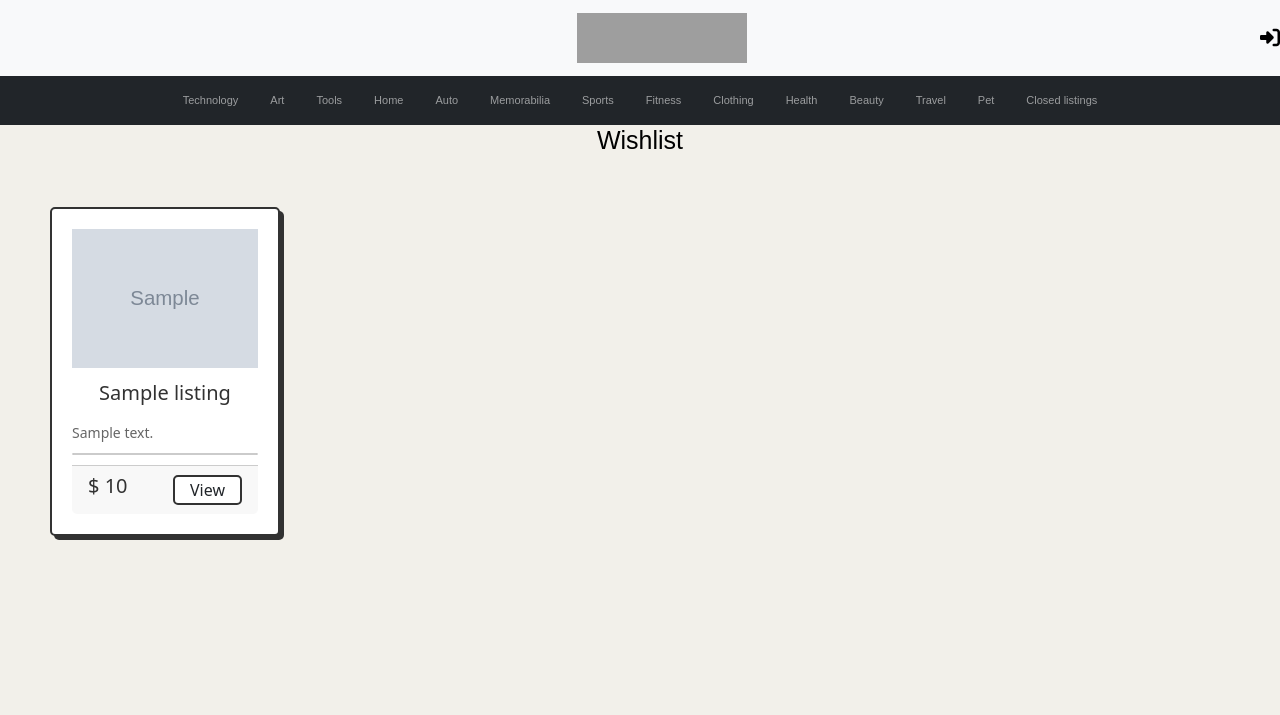
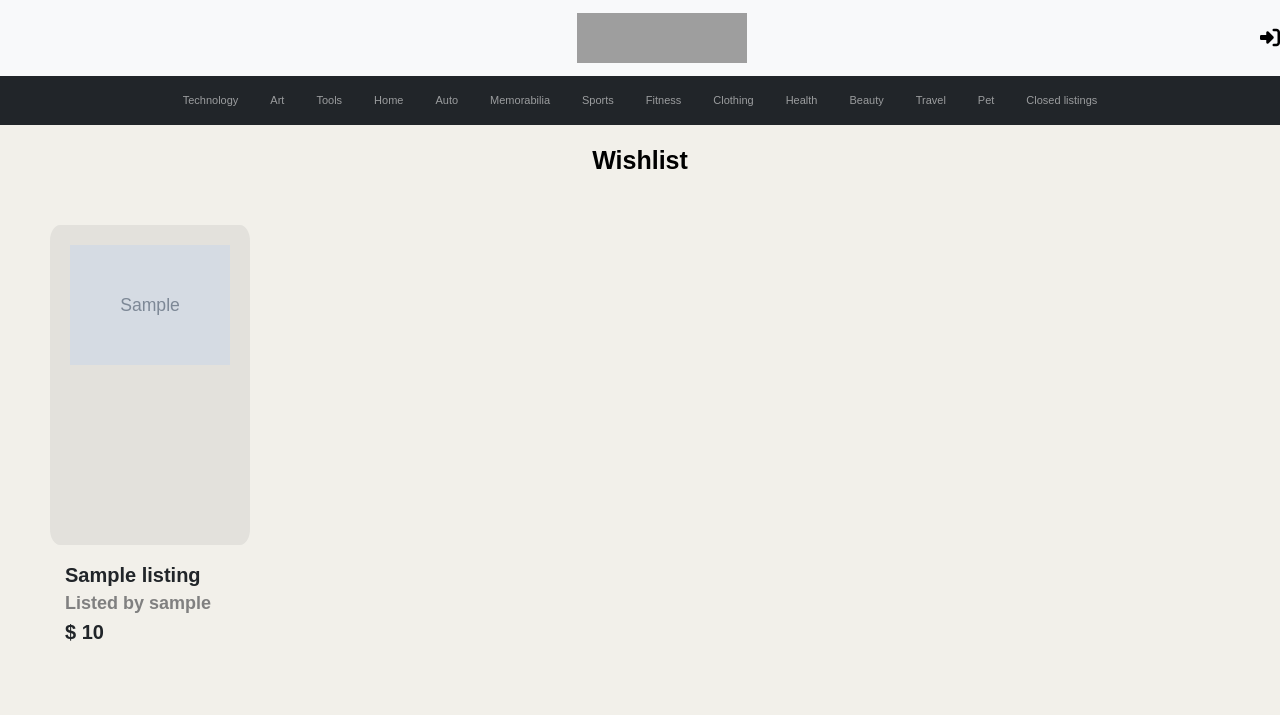
Before and after one commit to NickG35/Cartio, a Django app: template Commerce/templates/Commerce/wishlist.html in a window 1280 px wide. Shown: the top 715 px of the page. Run offline with Django 5.2, Linux system fonts and the light colour scheme; the template is opened without the code that fills it: values that come from a table or form of the project are taken from there, others are empty; tables that the repository leaves empty hold one stand-in row (values such as "Sample post"); grey boxes marked "Sample" are stand-in pictures; some libraries are stand-ins or nearby versions; grey boxes are pictures that could not be loaded.

Commit message:
adjusting row sizes and removing wish buttons

```diff
--- a/Commerce/templates/Commerce/wishlist.html
+++ b/Commerce/templates/Commerce/wishlist.html
@@ -1,26 +1,34 @@
 {% extends "Commerce/layout.html" %}
 
 {% block body %}
-    <h1 class="header">Wishlist</h1>
-    <div class="row row-cols-1 row-cols-md-5 g-1 m-5">
-    {% for wish in wishes %}
-    <div class="col">
-        <div class="card h-100">
-            <div class="card-img"><div class="img"><img src="{{ wish.listing_image.url }}" alt="{{wish.listing_name}}"></div></div>
-            <div class="card-title">{{ wish.listing_name }}</div>
-            <div class="card-subtitle">{{ wish.listing_description }}</div>
-            <hr class="card-divider">
-            <div class="card-footer">
-                <div class="card-price">
-                    {% if wish.listing_bid_price is none %}
-                        <h5 class="card-title">$ {{ wish.listing_price }}</h5>
-                    {% else %}
-                        <h5 class="card-title">$ {{ wish.listing_bid_price }}</h5>
-                    {% endif %}
+<h1 id="center-header" class="header">Wishlist</h1>
+<div id="listingsContainer" class="container">
+    <div id="listingsRow" class="row">
+    {% for listing in wishes %}
+    <div class="col-4 col-sm-4 col-md-4 col-lg-3 mb-4">
+        <a href="{% url 'listing' listing_id=listing.id %}">
+            <div class="img-container">
+                <div class="img-background"></div>
+                <div class="prodimg"><img src="{{ listing.listing_image.url }}" alt="{{listing.listing_name}}"></div>
+        </a>
+            </div>
+        <a href="{% url 'listing' listing_id=listing.id %}">
+            <div class="lower-card">
+                <div class="titleCard">
+                    <p class="cardText">{{ listing.listing_name }}</p>
                 </div>
-                <a href="{% url 'listing' listing_id=wish.id %}"><button class="card-btn">View</button></a>
+                <small class="listingAuthor">Listed by {{ listing.listing_user }}</small>
+                    <div class="priceCard">
+                        {% if listing.listing_bid_price is none %}
+                            <p class="cardText">$ {{ listing.listing_price }}</p>
+                        {% else %}
+                            <p class="cardText">$ {{ listing.listing_bid_price }}</p>
+                        {% endif %}
+                    </div>
             </div>
-        </div>
+        </a>
     </div>
-    {% endfor %}
+{% endfor %}
+</div>
+</div>
 {% endblock %}
```
